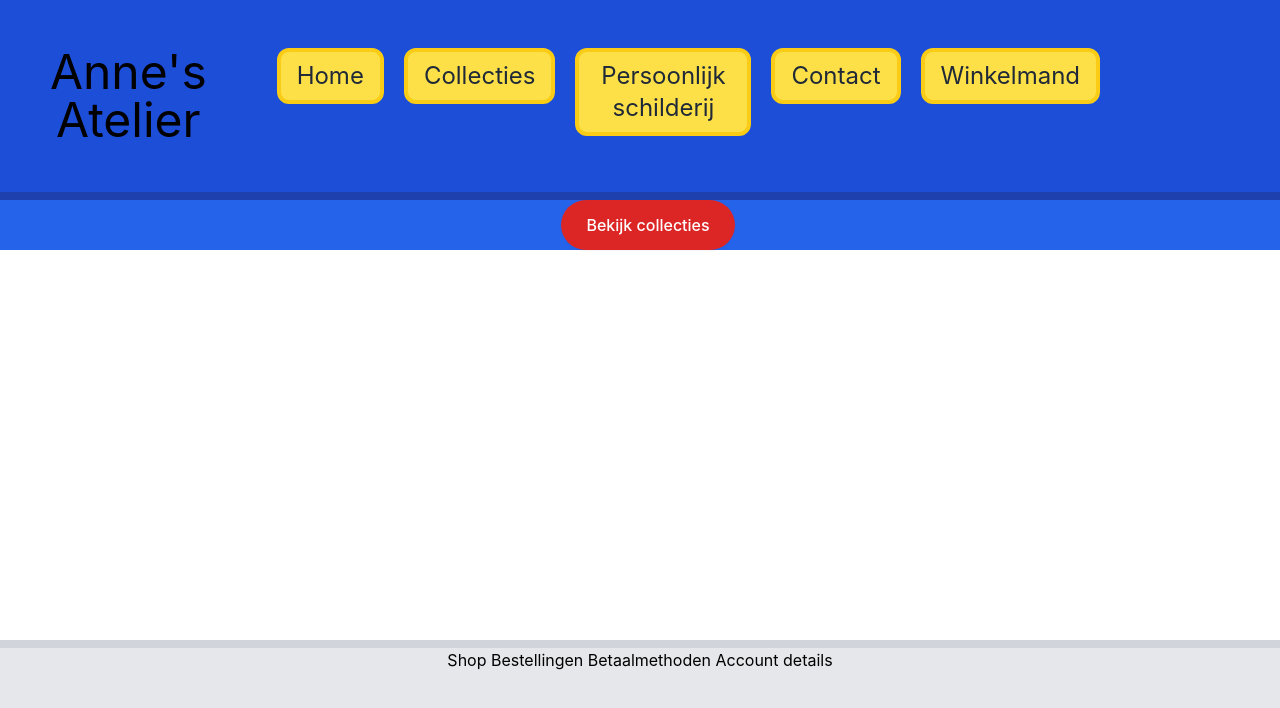
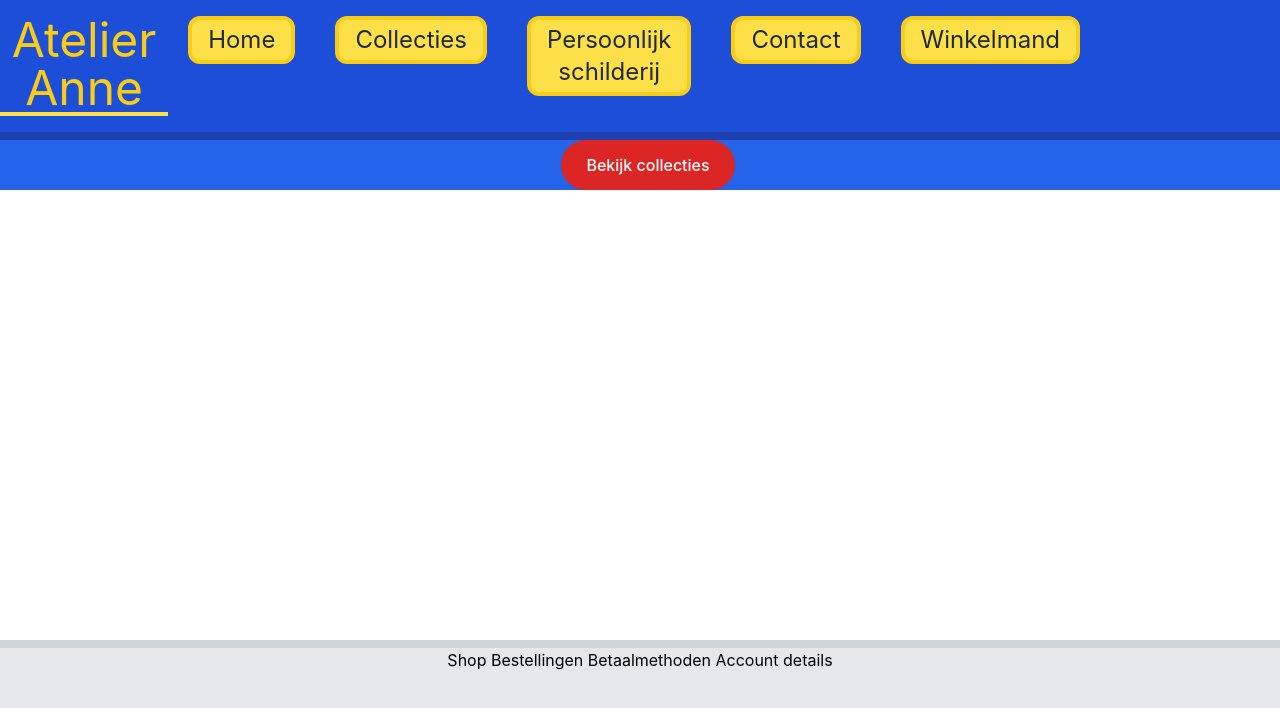
Before and after one commit to gijs-ve/projectBreughel, a React (Create React App) app in the folder client/: page / in a window 1280 px wide. Shown: the top 708 px of the page. Built offline with nearby package versions, Linux system fonts and the light colour scheme.

Commit message:
feat: additional css

```diff
--- a/client/src/App.tsx
+++ b/client/src/App.tsx
@@ -8,8 +8,8 @@ import logo from './logo.svg';
 
 function App() {
     return (
-        <div className="App flex flex-col h-screen justify-between">
-            <div className="h-100  bg-blue-700">
+        <div className="App flex flex-col h-screen justify-between select-none">
+            <div className="max-h-40 bg-blue-700">
                 <Navbar />
             </div>
             <div className="mb-auto h-100 bg-blue-600">
--- a/client/src/components/Logo.tsx
+++ b/client/src/components/Logo.tsx
@@ -1,7 +1,9 @@
 export const Logo = () => {
     return (
         <>
-            <div className="w-1/4 self-center text-5xl">Anne's Atelier</div>
+            <div className="w-1/4 self-center text-5xl text-yellow-400 border-b-4 border-yellow-300">
+                Atelier Anne
+            </div>
         </>
     );
 };
--- a/client/src/navbar/NavButton.tsx
+++ b/client/src/navbar/NavButton.tsx
@@ -4,7 +4,7 @@ export const NavButton = (p: { text: string; hasToken: boolean }) => {
     console.log(color, text);
     return (
         <div
-            className={`text-2xl antialiase border-4 rounded-xl border-yellow-400 max-w-48 px-4 py-2 ${
+            className={`text-2xl antialiase border-4 rounded-xl border-yellow-400 max-w-48 px-4 py-1 ${
                 hasToken
                     ? 'bg-red-600 hover:bg-red-400 hover:border-red-400'
                     : 'bg-yellow-300 hover:bg-yellow-500 hover:border-yellow-400'
--- a/client/src/navbar/Navbar.tsx
+++ b/client/src/navbar/Navbar.tsx
@@ -21,8 +21,8 @@ const Navbar = () => {
         return <div key={i.path} />;
     });
     return (
-        <div className="flex flex-row flex-nowrap justify-center py-12 space-x-5 min-w-24 pr-40 border-b-8 border-b-blue-800">
-            <Logo /> {Links}
+        <div className="flex flex-row flex-nowrap justify-center py-4 space-x-5 min-w-24 pr-40 border-b-8 border-b-blue-800">
+            <Logo /> <div className="flex flex-row  space-x-10">{Links}</div>
         </div>
     );
 };
```
